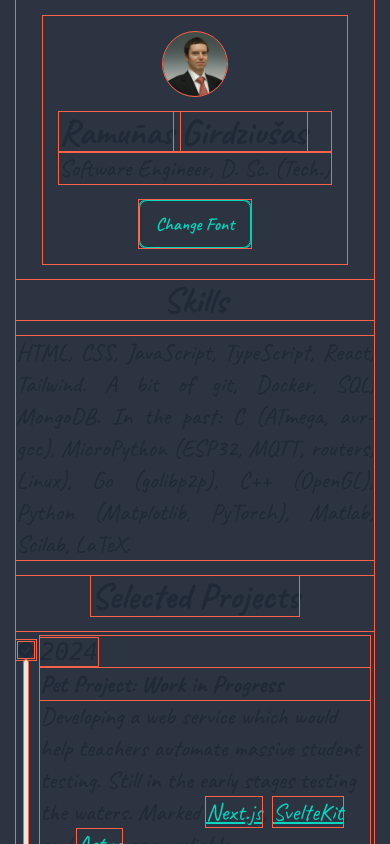
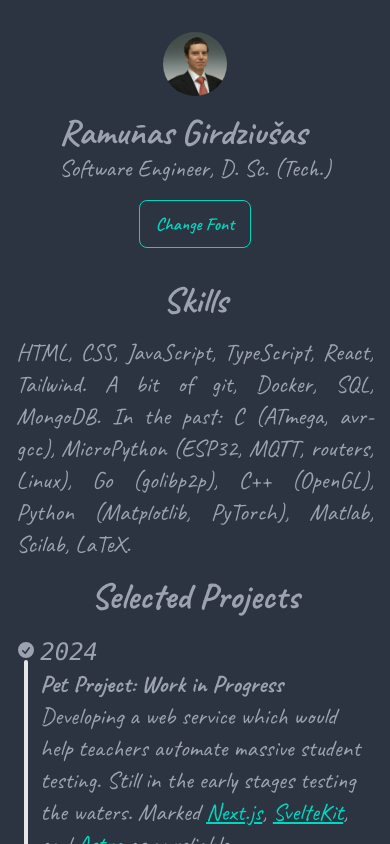
Before and after one commit to aabbtree77/cv, a React (Vite) app: page / in a window 390 px wide. Shown: the top 844 px of the page. Built offline with nearby package versions, Linux system fonts and the light colour scheme.

Commit message:
responsive

```diff
--- a/src/App.tsx
+++ b/src/App.tsx
@@ -8,7 +8,7 @@ import "./App.css";
 function App() {
   return (
     <div className="bg-neutral">
-      <div className="mx-auto w-11/12 lg:w-3/5 gap-4 lg:gap-24 flex flex-col items-center text-base-content">
+      <div className="mx-auto w-11/12 lg:w-3/5 gap-4 lg:gap-24 flex flex-col items-center text-gray-400">
         <Header />
         <DX />
         <Portfolio />
--- a/src/index.css
+++ b/src/index.css
@@ -3,8 +3,10 @@
 /* set html, body, root if this is needed*/
 
 
-
+/*
 
 * {
   outline: 1px solid tomato;
 }
+
+*/
```
